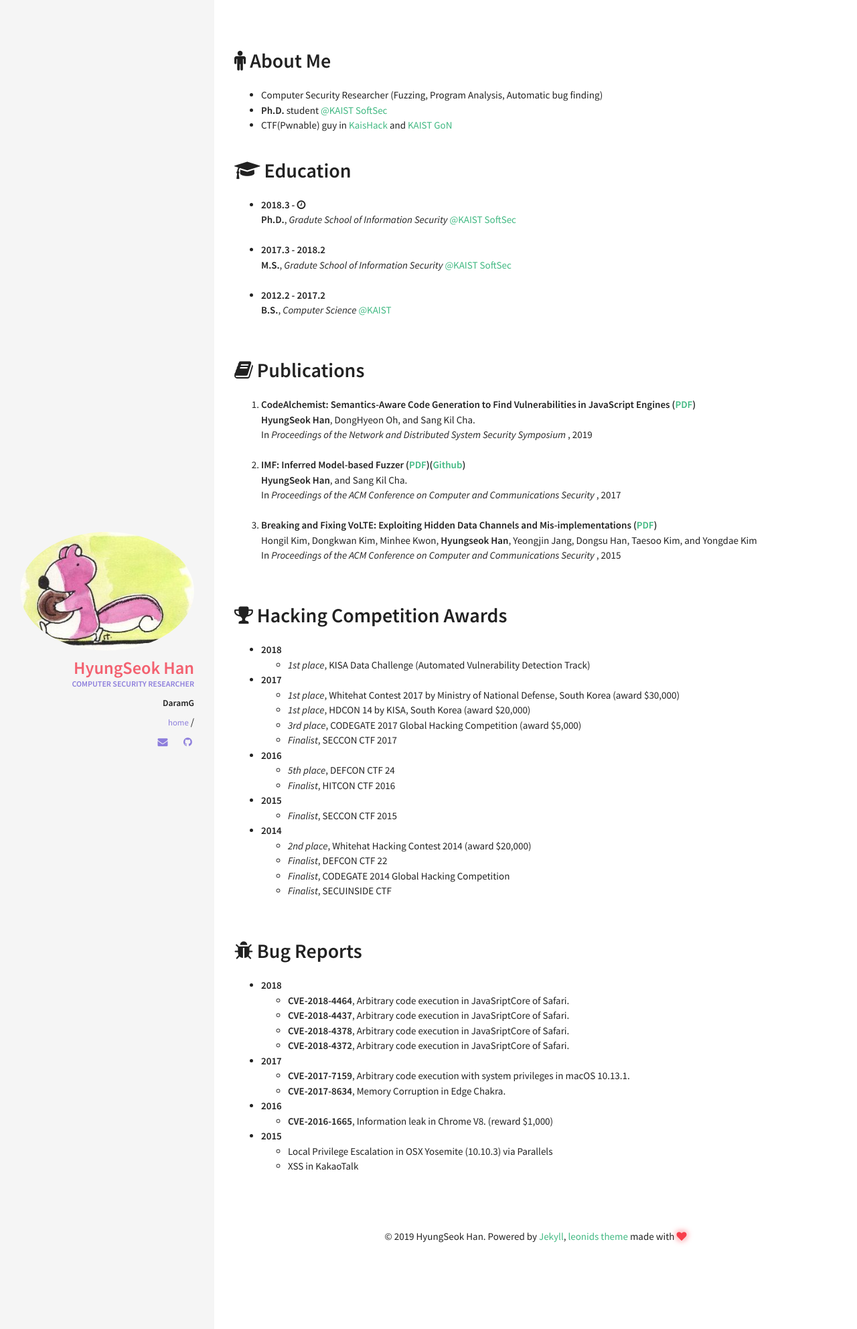
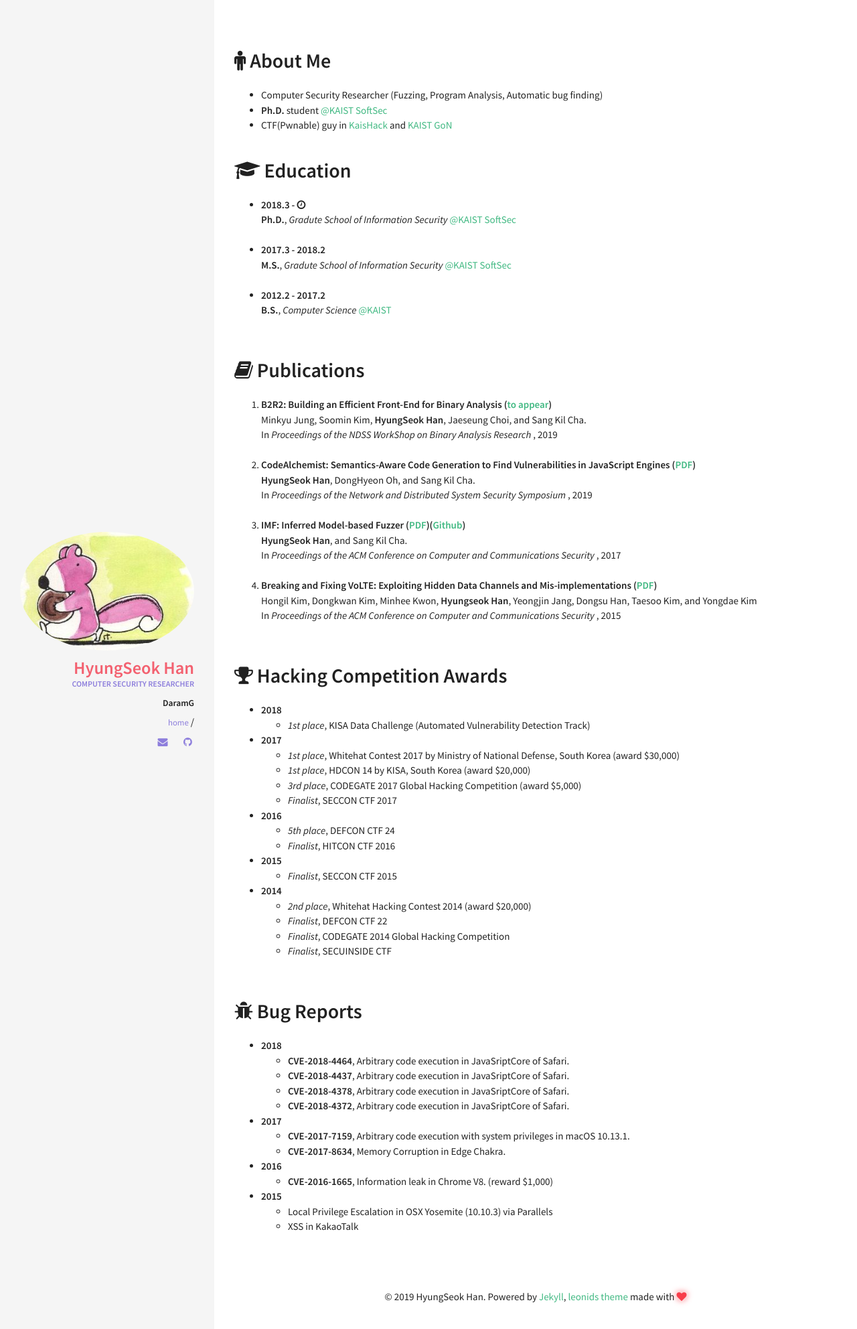
Before and after one commit to DaramG/daramg.github.io, a Jekyll site: the page built from index.html, in a window 1280 px wide. Shown: the top 1984 px of the page at 67% size. Built offline with Jekyll 4.4.1, drawn with Linux system fonts in a browser that asks for light colours.

Commit message:
Update publication.yml

```diff
--- a/_data/index/publication.yml
+++ b/_data/index/publication.yml
@@ -1,3 +1,9 @@
+- title: "B2R2: Building an Efficient Front-End for Binary Analysis"
+  howto: (<a href="#">to appear</a>)
+  where: In <em>Proceedings of the NDSS WorkShop on Binary Analysis Research</em>
+  year : 2019
+  authors: Minkyu Jung, Soomin Kim, <strong>HyungSeok Han</strong>, Jaeseung Choi, and Sang Kil Cha.
+
 - title: "CodeAlchemist: Semantics-Aware Code Generation to Find Vulnerabilities in JavaScript Engines"
   howto: (<a href="/paper/han-ndss2019.pdf">PDF</a>)
   where: In <em>Proceedings of the Network and Distributed System Security Symposium</em>
```
